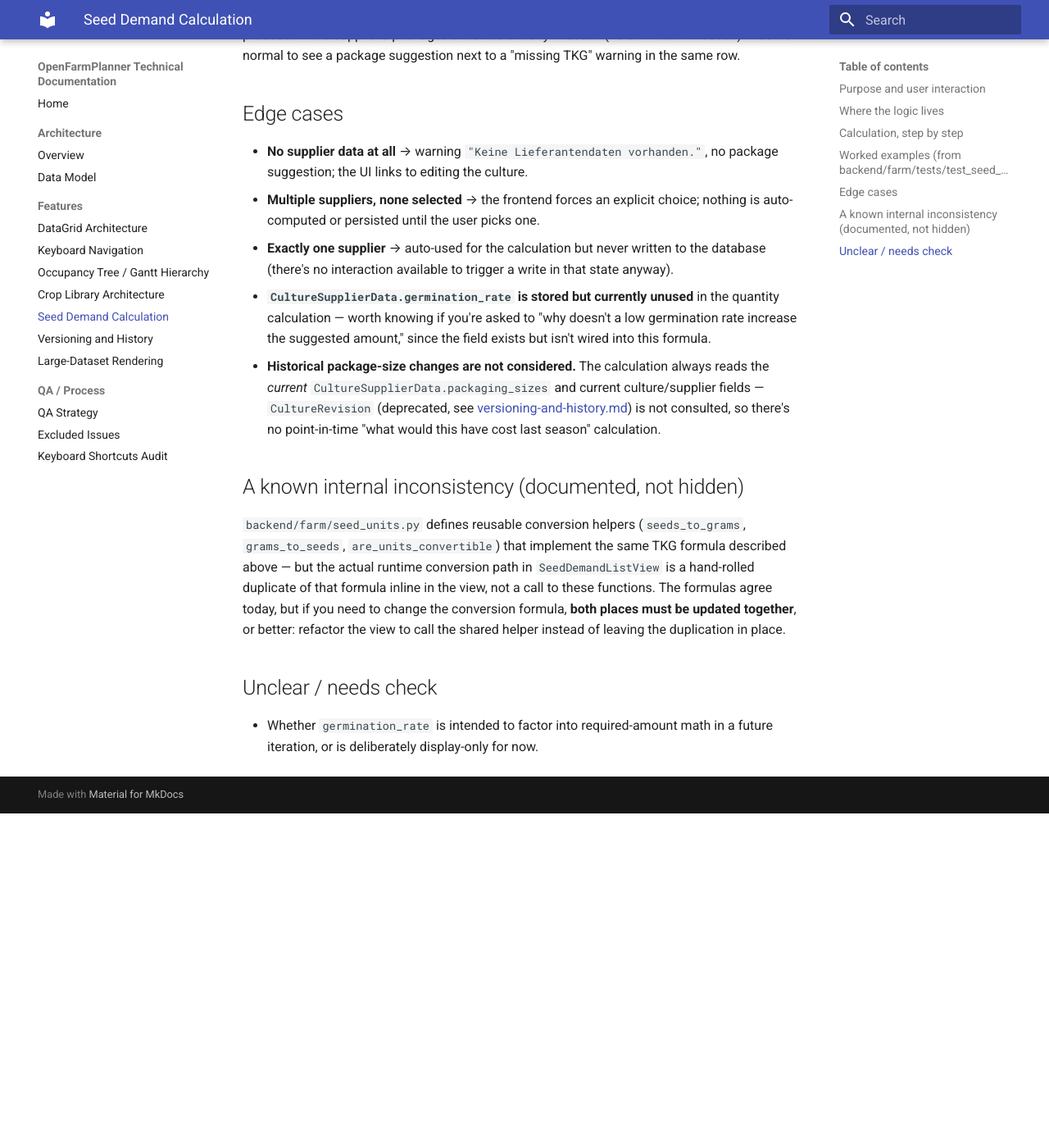
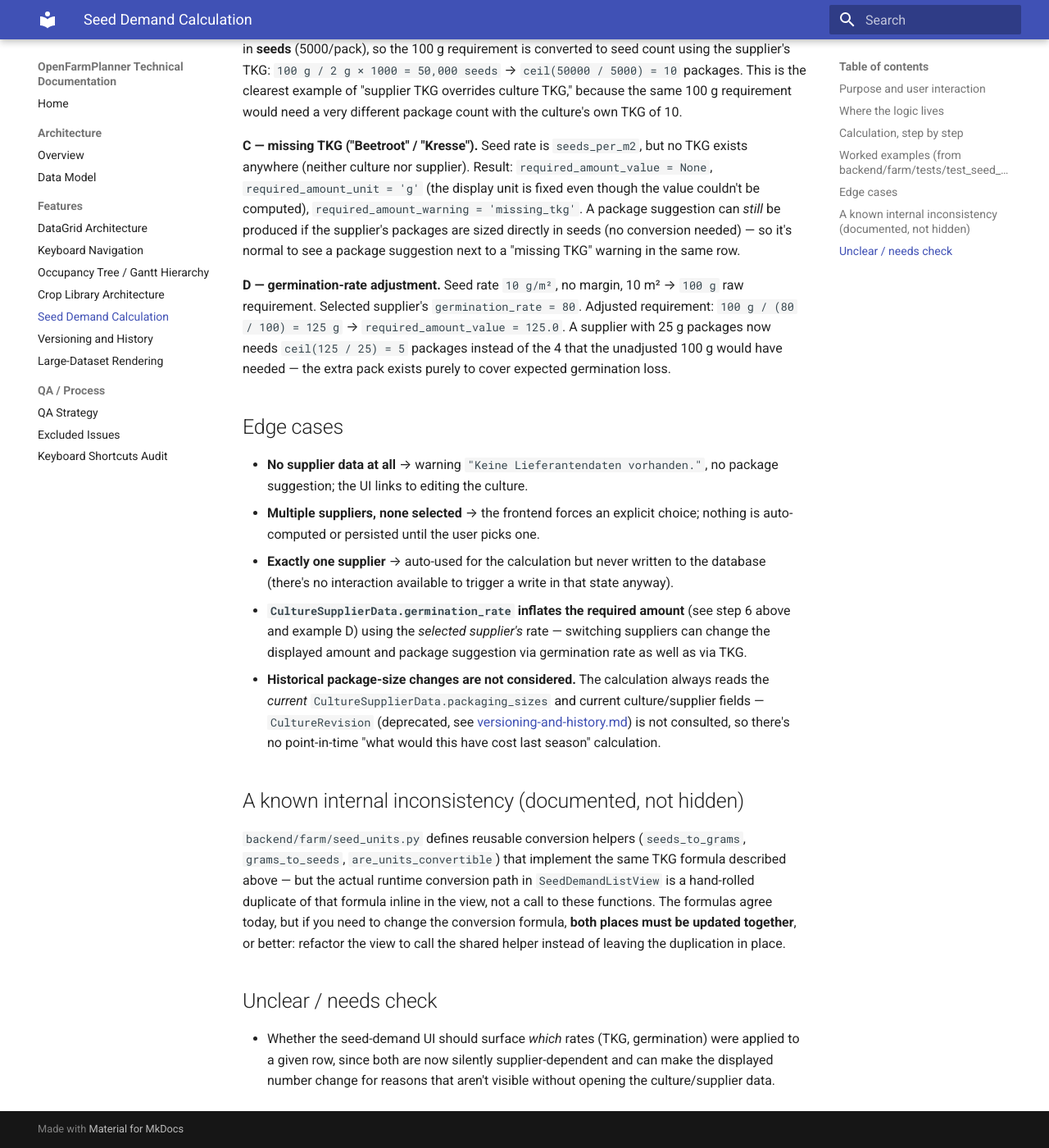
Before and after one commit to stipsitzm/OpenFarmPlanner, an MkDocs documentation site: the page built from docs/seed-demand-calculation.md, in a window 1280 px wide and 1400 px high, scrolled down 2847 px. Shown: the whole window at 82% size. Built offline with MkDocs 1.6.1 and Material for MkDocs 9.7.7, drawn with Linux system fonts in a browser that asks for light colours; before the commit the page ends 3839 px from its top, so only the background shows below that; some of the changed text lies outside the part shown.

Commit message:
feat: factor germination rate into seed demand calculation
CultureSupplierData.germination_rate was captured but never used in the
seed demand quantity math, even though a low germination rate should mean
more raw seed is needed to end up with the same number of viable plants.

SeedDemandListView now scales the margin-adjusted requirement by
100/germination_rate (using the selected supplier's rate, resolved the
same way TKG already is) before computing the displayed required amount
and the package suggestion. A missing, zero, or out-of-range rate leaves
the amount unadjusted, matching how missing TKG/margin data is already
handled elsewhere in this view.

This changes displayed numbers for cultures whose selected supplier has a
germination_rate set below 100 - that's the intended behavior fix, not a
regression.

Co-Authored-By: Claude Sonnet 5 <noreply@anthropic.com>

```diff
--- a/docs/seed-demand-calculation.md
+++ b/docs/seed-demand-calculation.md
@@ -75,13 +75,26 @@ For each culture with at least one planting plan:
    not a bug, if a value looks like it "changed for no reason" after a
    supplier switch.
 
-6. **Display amount** is always normalized to grams via the TKG conversion
-   above. If the native rate was in seeds and no TKG is available anywhere,
-   the amount can't be computed: `required_amount_value = None`,
+6. **Germination-rate adjustment**: if the selected supplier has a
+   `germination_rate` (0-100%), the margin-adjusted requirement (in whichever
+   unit(s) it's currently in) is scaled up by `100 / germination_rate` —
+   e.g. an 80% germination rate means 100 required plants need
+   `100 / 0.8 = 125` sown seed-equivalents, not 100. This runs *after*
+   summing all of a culture's plans and *after* the supplier is selected
+   (germination rate is per-supplier data, like TKG), so switching the
+   selected supplier can change both the TKG *and* the germination
+   adjustment at once. A missing, zero, or out-of-range rate leaves the
+   amount unadjusted (treated the same as "no germination data yet"), it
+   does not block the calculation or add a warning.
+
+7. **Display amount** is always normalized to grams via the TKG conversion
+   above, using the germination-adjusted amount from step 6. If the native
+   rate was in seeds and no TKG is available anywhere, the amount can't be
+   computed: `required_amount_value = None`,
    `required_amount_warning = 'missing_tkg'` — the UI shows a specific
    "missing TKG" message instead of `0` or a dash.
 
-7. **Package suggestion** (`compute_seed_package_suggestion`): only
+8. **Package suggestion** (`compute_seed_package_suggestion`): only
    attempted if the selected supplier has `packaging_sizes`. Converts the
    required amount into whichever unit the packages use (grams preferred if
    any package is in grams), then searches combinations of pack counts for
@@ -125,6 +138,14 @@ package suggestion can *still* be produced if the supplier's packages are
 sized directly in seeds (no conversion needed) — so it's normal to see a
 package suggestion next to a "missing TKG" warning in the same row.
 
+**D — germination-rate adjustment.**
+Seed rate `10 g/m²`, no margin, 10 m² → `100 g` raw requirement. Selected
+supplier's `germination_rate = 80`. Adjusted requirement:
+`100 g / (80 / 100) = 125 g` → `required_amount_value = 125.0`. A supplier
+with 25 g packages now needs `ceil(125 / 25) = 5` packages instead of the 4
+that the unadjusted 100 g would have needed — the extra pack exists purely
+to cover expected germination loss.
+
 ## Edge cases
 
 - **No supplier data at all** → warning `"Keine Lieferantendaten
@@ -134,10 +155,10 @@ package suggestion next to a "missing TKG" warning in the same row.
 - **Exactly one supplier** → auto-used for the calculation but never
   written to the database (there's no interaction available to trigger a
   write in that state anyway).
-- **`CultureSupplierData.germination_rate` is stored but currently
-  unused** in the quantity calculation — worth knowing if you're asked to
-  "why doesn't a low germination rate increase the suggested amount," since
-  the field exists but isn't wired into this formula.
+- **`CultureSupplierData.germination_rate` inflates the required amount**
+  (see step 6 above and example D) using the *selected supplier's* rate —
+  switching suppliers can change the displayed amount and package
+  suggestion via germination rate as well as via TKG.
 - **Historical package-size changes are not considered.** The calculation
   always reads the *current* `CultureSupplierData.packaging_sizes` and
   current culture/supplier fields — `CultureRevision` (deprecated, see
@@ -158,5 +179,7 @@ instead of leaving the duplication in place.
 
 ## Unclear / needs check
 
-- Whether `germination_rate` is intended to factor into required-amount
-  math in a future iteration, or is deliberately display-only for now.
+- Whether the seed-demand UI should surface *which* rates (TKG,
+  germination) were applied to a given row, since both are now silently
+  supplier-dependent and can make the displayed number change for reasons
+  that aren't visible without opening the culture/supplier data.
```
Also changed, not shown: 2 other files.
